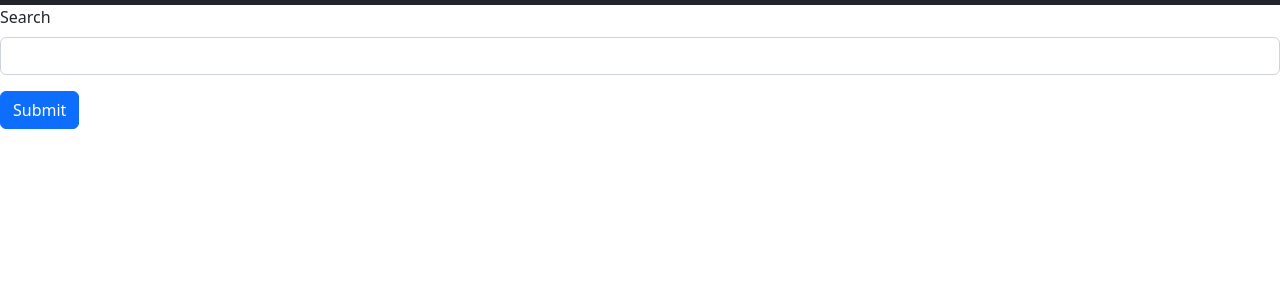
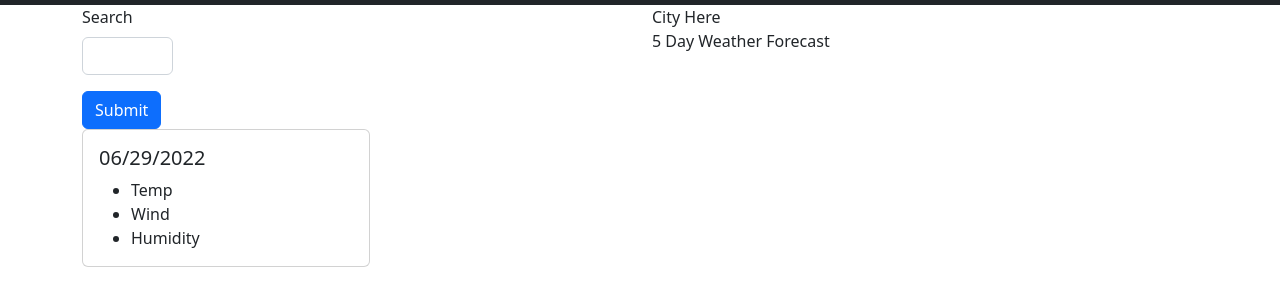
Before and after one commit to R31ZH/Weather-App, a plain HTML site: page index.html in a window 1280 px wide. Shown: the part 45-350 px from the top of the page. Drawn offline with nearby package versions, Linux system fonts and the light colour scheme.

Commit message:
Visual Changes

```diff
--- a/index.html
+++ b/index.html
@@ -18,40 +18,37 @@
                 Dashboard</span>
         </div>
     </nav>
+    <div class="container">
+        <div class="row">
+            <div class="col">
                 <form>
-        <div class="mb-3">
-            <label for="exampleInputEmail1" class="form-label">Search</label>
+                    <div class="form-group col-md-2 mb-3">
+                        <label for="exampleInputEmail1" class="form-label text-center">Search</label>
                         <input type="text" class="form-control" id="form1">
                     </div>
                     <button type="submit" id="btn1" class="btn btn-primary">Submit</button>
                 </form>
+            </div>
+            <div class="col">
+                City Here
+                <div class="col">
+                    5 Day Weather Forecast
+                </div>
+
+            </div>
+        </div>
 
 
-
-
-
-    <!-- <div class="header">
-        <h1>Weather Dashboard</h1>
+        <div class="card" style="width: 18rem;">
+            <div class="card-body">
+                <h5 class="card-title">06/29/2022</h5>
+                <ul class="card-text">
+                    <li>Temp</li>
+                    <li>Wind</li>
+                    <li>Humidity</li>
+                </ul>
             </div>
-
-    <aside>
-        <h2>Search for a City:</h2>
-        <div class="search">
-            <form action="submit">
-                <input id="form1" type="text" placeholder="Ex: San Diego">
-                <button id="btn1">Search</button>
-            </form>
         </div>
-
-        <div class="searched">
-
-        </div>
-    </aside>
-    <div class="displayed">
-
-    </div> -->
-
-
 
         <script src="./assets/script.js"></script>
 </body>
```
Lines whose indentation alone changed are shown as unchanged.
